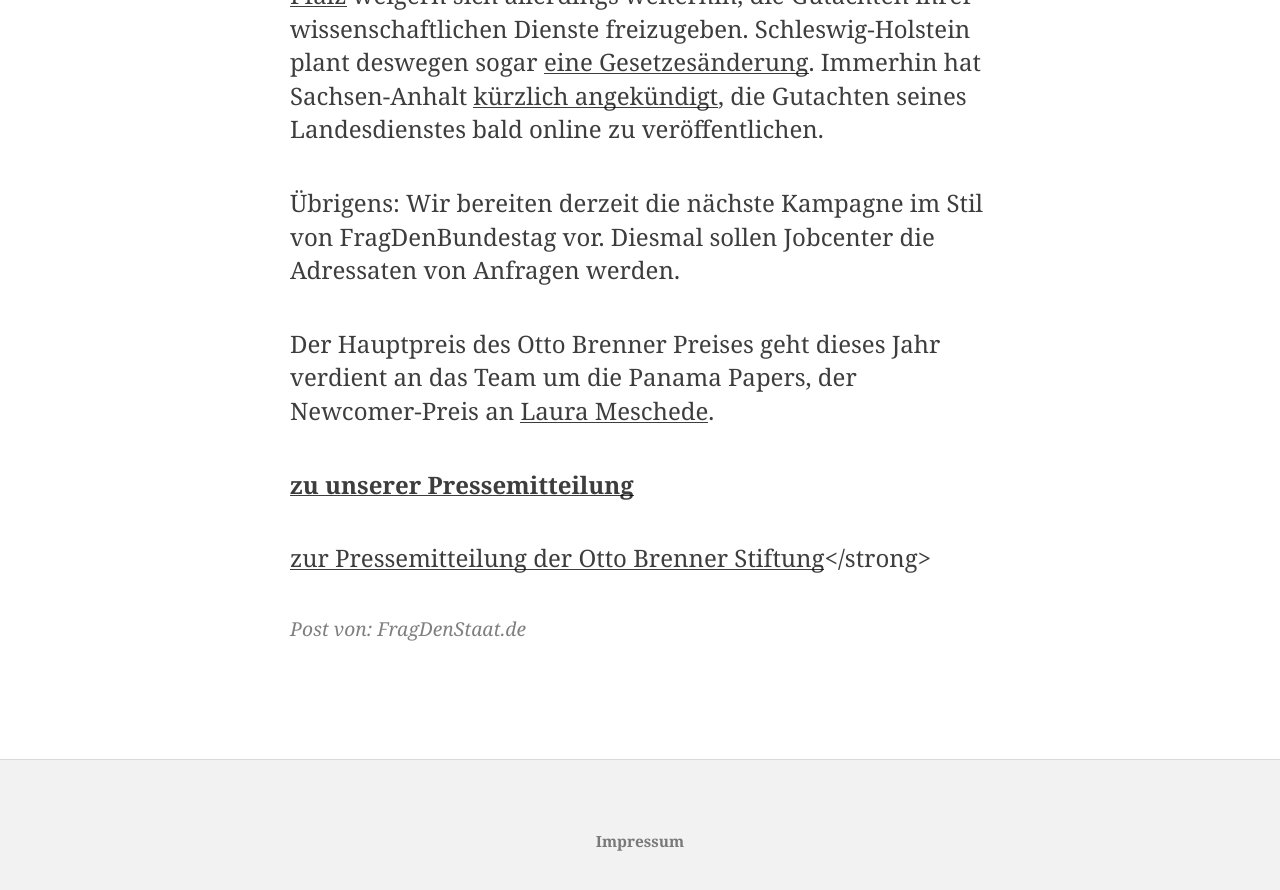
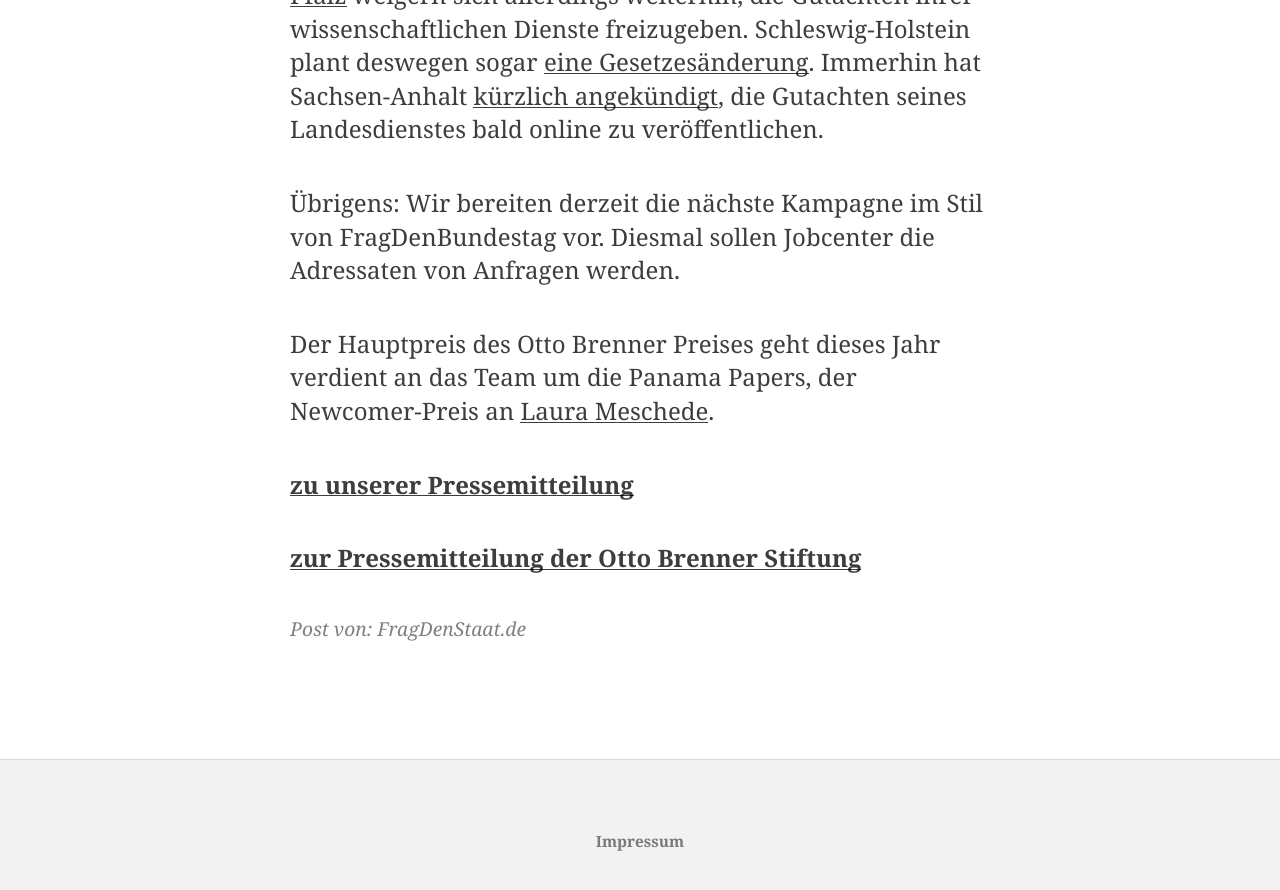
Before and after one commit to okfde/blog.fragdenstaat.de, a Jekyll site: the page built from _posts/2016/2016-10-10-ottobrennerpreis.md, in a window 1280 px wide and 900 px high, scrolled down 1746 px. Shown: the top 890 px of the window. Built offline with Jekyll 4.4.1, drawn with Linux system fonts in a browser that asks for light colours.

Commit message:
Update 2016-10-10-ottobrennerpreis.md

```diff
--- a/_posts/2016/2016-10-10-ottobrennerpreis.md
+++ b/_posts/2016/2016-10-10-ottobrennerpreis.md
@@ -23,6 +23,6 @@
 Der Hauptpreis des Otto Brenner Preises geht dieses Jahr verdient an das Team um die Panama Papers, der Newcomer-Preis an <a href="https://laurameschede.atavist.com/shutka_for_tazde">Laura Meschede</a>.
 
 
-<strong><a href="https://www.abgeordnetenwatch.de/blog/2016-10-10/wir-erhalten-den-otto-brenner-preis-fur-fragdenbundestagde">zu unserer Pressemitteilung</a>
+<strong><a href="https://www.abgeordnetenwatch.de/blog/2016-10-10/wir-erhalten-den-otto-brenner-preis-fur-fragdenbundestagde">zu unserer Pressemitteilung</a></strong>
 
-<a href="https://www.otto-brenner-preis.de/presse/pressearchiv-otto-brenner-stiftung/pressedetail//1//otto-brenner-stiftung-zeichnet-zum-12-mal-herausragenden-journalismus-aus.html">zur Pressemitteilung der Otto Brenner Stiftung</a></strong>
+<strong><a href="https://www.otto-brenner-preis.de/presse/pressearchiv-otto-brenner-stiftung/pressedetail//1//otto-brenner-stiftung-zeichnet-zum-12-mal-herausragenden-journalismus-aus.html">zur Pressemitteilung der Otto Brenner Stiftung</a></strong>
```
